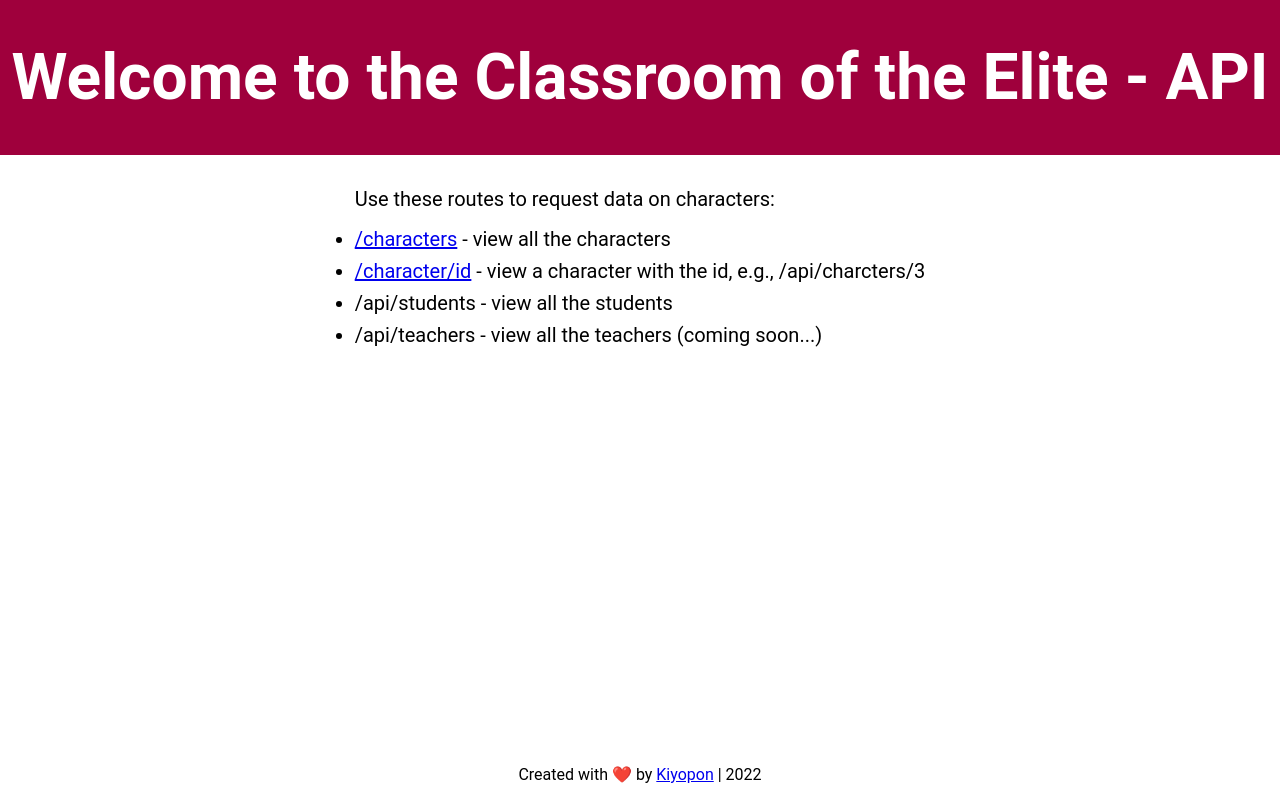
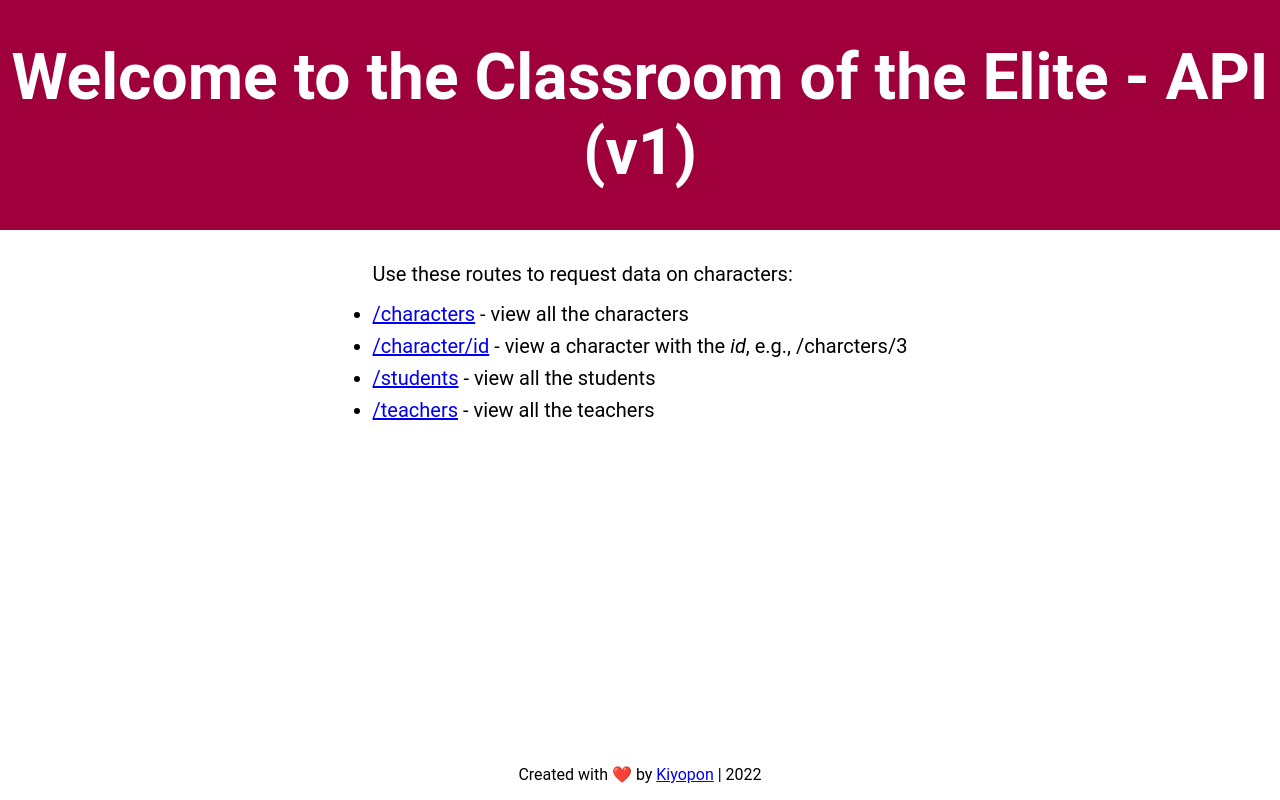
Before and after one commit to Kiyoponn/cote-api, a website: page public/index.html in a window 1280 px wide. Drawn offline with Linux system fonts and the light colour scheme.

Commit message:
Update home page

```diff
--- a/public/index.html
+++ b/public/index.html
@@ -10,34 +10,31 @@
   <body>
     <section>
       <header>
-                <h1>Welcome to the Classroom of the Elite - API</h1>
+        <h1>Welcome to the Classroom of the Elite - API (v1)</h1>
       </header>
       <main>
         <p>Use these routes to request data on characters:</p>
         <ul>
           <li>
-                        <a href="/api/characters">/characters</a> - view all the
+            <a href="/api/v1/characters">/characters</a> - view all the
             characters
           </li>
           <li>
-                        <a href="/api/character/1">/character/id</a> - view a
-                        character with the id, e.g., /api/charcters/3
+            <a href="/api/v1/character/1">/character/id</a> - view a character
+            with the <em>id</em>, e.g., /charcters/3
           </li>
           <li>
-                        <a href="/"></a> /api/students - view all the students
+            <a href="/api/v1/students">/students</a> - view all the students
           </li>
           <li>
-                        <a href="/"></a> /api/teachers - view all the teachers
-                        (coming soon...)
+            <a href="/api/v1/teachers">/teachers</a> - view all the teachers
           </li>
         </ul>
       </main>
       <footer>
         <p>
           Created with <span> ❤️ </span> by
-                    <a
-                        target="_blank"
-                        href="https://github.com/Kiyoponn/coe-api"
+          <a target="_blank" href="https://github.com/Kiyoponn/coe-api"
             >Kiyopon</a
           >
           | 2022
```
Lines whose indentation alone changed are shown as unchanged.
